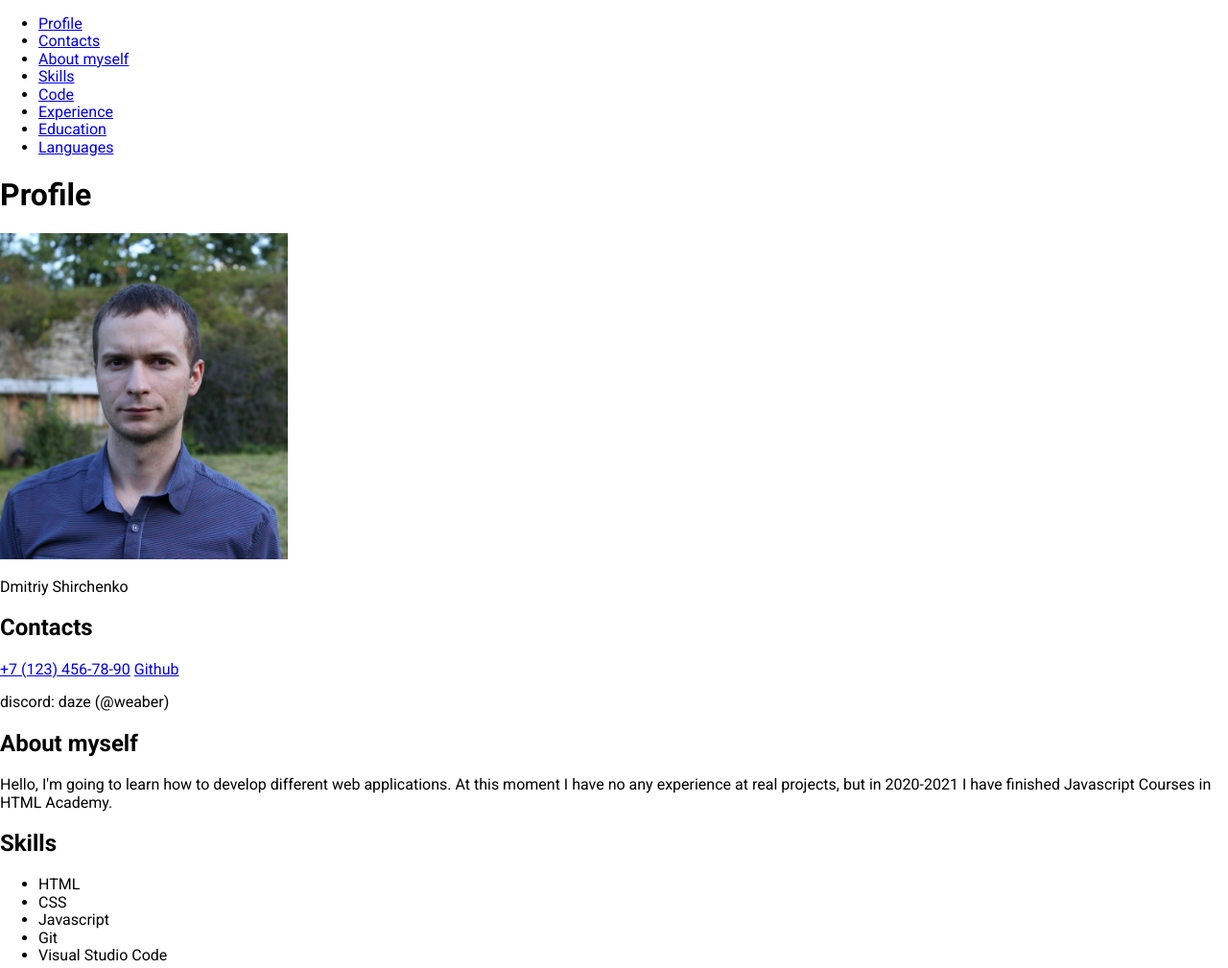
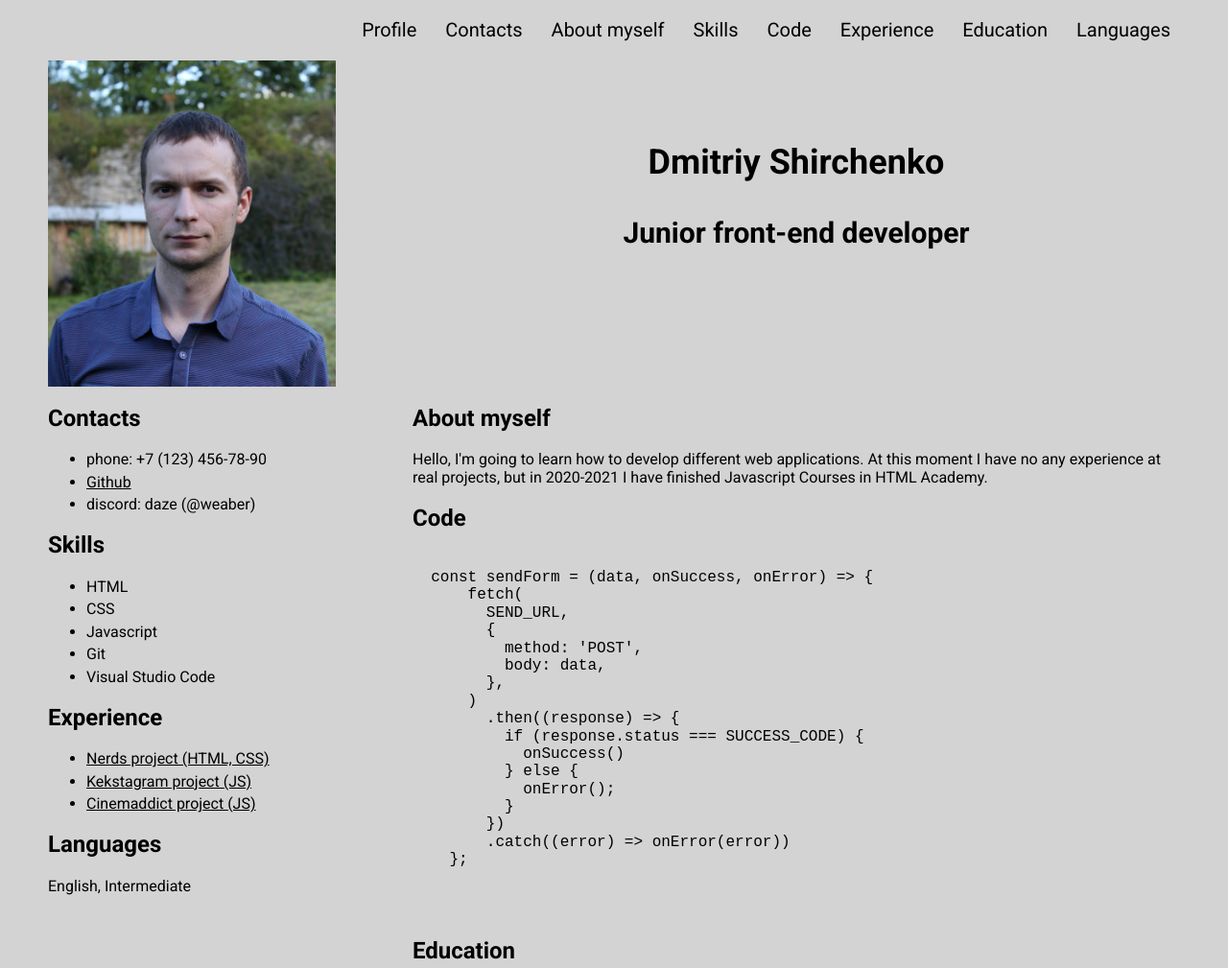
Before and after one commit to weaber/rsschool-cv, a website: page index.html in a window 1280 px wide. Shown: the top 1009 px of the page at 96% size. Drawn offline with Linux system fonts and the light colour scheme.

Commit message:
feat: add page styles, refactor: change github logo

```diff
--- a/css/style.css
+++ b/css/style.css
@@ -1,5 +1,150 @@
+/* Variables */
+
+:root {
+  --basic-black: #000000;
+  --basic-white: #ffffff;
+  --basic-grey: #d3d3d3;
+}
+
+/* Global */
+
 body {
   margin: 0;
   padding: 0;
   font-family: "Roboto", sans-serif;
+  background-color: var(--basic-grey);
 }
+
+.container {
+  width: 1180px;
+  margin: 0 auto;
+  padding: 0 10px;
+}
+
+.visually-hidden {
+  position: absolute;
+  clip: rect(1px, 1px, 1px, 1px);
+  padding: 0;
+  border: 0;
+  height: 1px;
+  width: 1px;
+  overflow: hidden;
+}
+
+/* Header */
+
+.main-navigation {
+  width: 100%;
+  background-color: var(--basic-grey);
+}
+
+.cv-menu {
+  display: flex;
+  justify-content: flex-end;
+  flex-wrap: wrap;
+  padding: 0;
+  margin: 10px 0;
+  list-style: none;
+}
+
+.cv-menu a {
+  display: inline-block;
+  margin-left: 10px;
+  padding: 10px;
+  font-size: 20px;
+  font-weight: 500;
+  text-decoration: none;
+  color: var(--basic-black);
+}
+
+/* Main */
+
+.main {
+  display: flex;
+  justify-content: space-between;
+  flex-wrap: wrap;
+  background-color: var(--basic-grey);
+}
+
+.profile {
+  display: flex;
+  justify-content: space-between;
+  width: 100%;
+}
+
+.profile img {
+  width: 300px;
+}
+
+.profile div {
+  width: 800px;
+  padding-top: 50px;
+}
+
+.profile .name {
+  text-align: center;
+  font-size: 36px;
+  font-weight: 700;
+}
+
+.profile .position {
+  text-align: center;
+  font-size: 30px;
+  font-weight: 700;
+}
+
+.left-column {
+  width: 300px;
+}
+
+.contacts-list li {
+  margin-bottom: 5px;
+}
+
+.contacts a {
+  text-decoration: underline;
+  color: var(--basic-black);
+}
+
+.skills-list li {
+  margin-bottom: 5px;
+}
+
+.experience-list li {
+  margin-bottom: 5px;
+}
+
+.experience a {
+  text-decoration: underline;
+  color: var(--basic-black);
+}
+
+.right-column {
+  width: 800px;
+}
+
+.education {
+  display: flex;
+  flex-wrap: wrap;
+  justify-content: space-around;
+}
+
+.education h2 {
+  width: 100%;
+}
+
+/* Footer */
+
+.footer {
+  display: flex;
+  flex-wrap: wrap;
+  align-items: center;
+  justify-content: space-around;
+  margin-top: 20px;
+  margin-bottom: 10px;
+  background-color: var(--basic-grey-dark);
+}
+
+.footer p {
+  font-size: 24px;
+}
--- a/index.html
+++ b/index.html
@@ -12,10 +12,10 @@
     <title>CV</title>
 </head>
 <body>
-  <header>
-    <nav>
-      <ul>
-        <li>
+  <header class="container">
+    <nav class="main-navigation">
+      <ul class="cv-menu">
+        <li >
           <a href="#profile">Profile</a>
         </li>
         <li>
@@ -43,29 +43,30 @@
     </nav>
   </header>
 
-  <main>
-    <section id="profile" class="section">
-      <h1 class="section-title">Profile</h1>
+  <main class="container main">
+    <h1 class="visually-hidden">My CV</h1>
+    <section id="profile" class="profile">
+      <h2 class="section-title visually-hidden">Profile</h2>
       <img src="img/photo.jpg" width="300" height="340" alt="photo">
+      <div>
         <p class="name">Dmitriy Shirchenko</p>
+        <p class="position">Junior front-end developer</p>
+      </div>
     </section>
 
-    <section id="contacts" class="section">
+    <div class="left-column">
+      <section id="contacts" class="contacts">
         <h2 class="section-title">Contacts</h2>
-      <a href="tel:+71234567890">+7 (123) 456-78-90</a>
-      <a href="https://github.com/weaber">Github</a>
-      <p>discord: daze (@weaber)</p>
+        <ul class="contacts-list">
+          <li>phone: +7 (123) 456-78-90</li>
+          <li><a href="https://github.com/weaber">Github</a></li>
+          <li>discord: daze (@weaber)</li>
+        </ul>
       </section>
 
-    <section id="about" class="section">
-      <h2 class="section-title">About myself</h2>
-      <p>Hello, I'm going to learn how to develop different web applications. At this moment I have no any experience at real projects, but in 2020-2021 I have finished
-        Javascript Courses in HTML Academy.</p>
-    </section>
-
-    <section id="skills" class="section">
+      <section id="skills" class="skills">
         <h2 class="section-title">Skills</h2>
-      <ul>
+        <ul class="skills-list">
           <li>HTML</li>
           <li>CSS</li>
           <li>Javascript</li>
@@ -74,7 +75,29 @@
         </ul>
       </section>
 
-    <section id="code" class="section">
+      <section id="experience" class="experience">
+        <h2 class="section-title">Experience</h2>
+        <ul class="experience-list">
+          <li><a href="https://github.com/weaber/nerds">Nerds project (HTML, CSS)</a></li>
+          <li><a href="https://github.com/weaber/571125-kekstagram-21">Kekstagram project (JS)</a></li>
+          <li><a href="https://github.com/weaber/571125-cinemaddict-13">Cinemaddict project (JS)</a></li>
+        </ul>
+      </section>
+
+      <section id="languages" class="languages">
+        <h2 class="section-title">Languages</h2>
+        <p>English, Intermediate</p>
+      </section>
+    </div>
+
+    <div class="right-column">
+      <section id="about" class="about">
+        <h2 class="section-title">About myself</h2>
+        <p>Hello, I'm going to learn how to develop different web applications. At this moment I have no any experience at real projects, but in 2020-2021 I have finished
+          Javascript Courses in HTML Academy.</p>
+      </section>
+
+      <section id="code" class="code">
         <h2 class="section-title">Code</h2>
         <pre>
 <code>
@@ -99,34 +122,21 @@
         </pre>
       </section>
 
-    <section id="experience" class="section">
-      <h2 class="section-title">Experience</h2>
-      <ul>
-        <li><a href="https://github.com/weaber/nerds">Nerds project (HTML, CSS)</a></li>
-        <li><a href="https://github.com/weaber/571125-kekstagram-21">Kekstagram project (JS)</a></li>
-        <li><a href="https://github.com/weaber/571125-cinemaddict-13">Cinemaddict project (JS)</a></li>
-      </ul>
-    </section>
-
-    <section id="education" class="section">
+      <section id="education" class="education">
         <h2 class="section-title">Education</h2>
         <img src="img/certificate_js1.jpg" width="300" height="420" alt="js1 certificate">
         <img src="img/certificate_js2.jpg" width="300" height="420" alt="js2 certificate">
       </section>
-
-    <section id="languages" class="section">
-      <h2 class="section-title">Languages</h2>
-      <p>English, Intermediate</p>
-    </section>
+    </div>
   </main>
 
-  <footer>
+  <footer class="container footer">
     <a href="https://github.com/weaber">
-      <img src="img/github-mark.svg" width="50" height="50" alt="Github">
+      <img src="img/GitHub_Logo.png" width="100" height="40" alt="Github_link">
     </a>
     <p>2023</p>
     <a href="https://rs.school/js/">
-      <img src="img/rs_school_js.svg" width="150" height="55" alt="RSSchool logo">
+      <img src="img/rs_school_js.svg" width="150" height="55" alt="RSSchool_logo">
     </a>
   </footer>
 </body>
```
Also changed, not shown: img/GitHub_Logo.png (added), img/github-mark.svg (deleted). Lines whose indentation alone changed are shown as unchanged.
